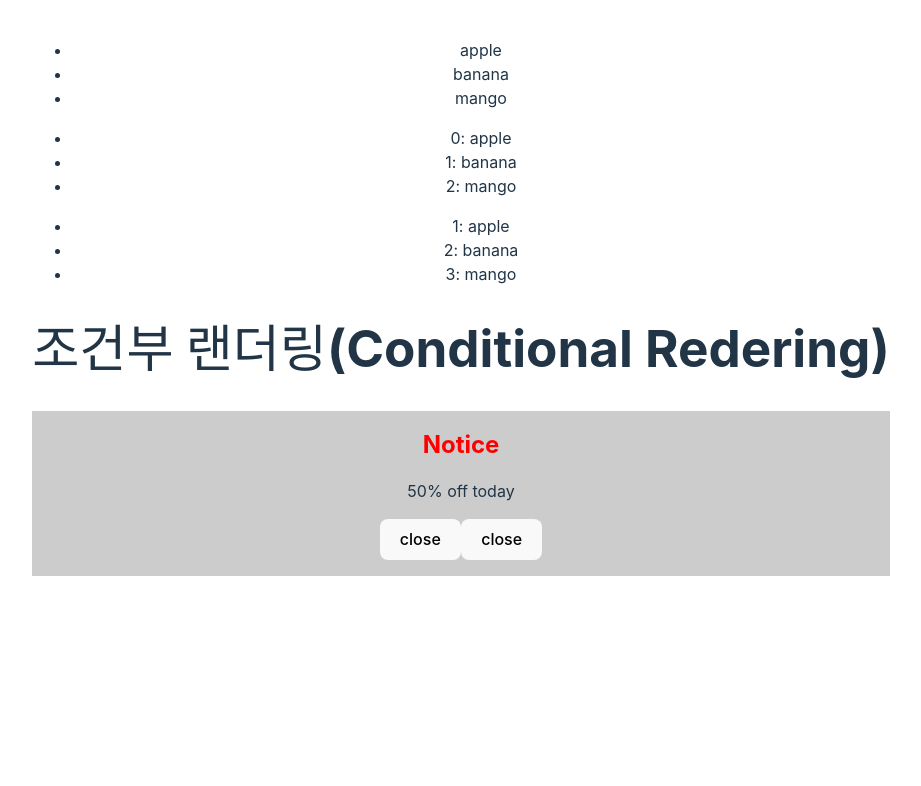
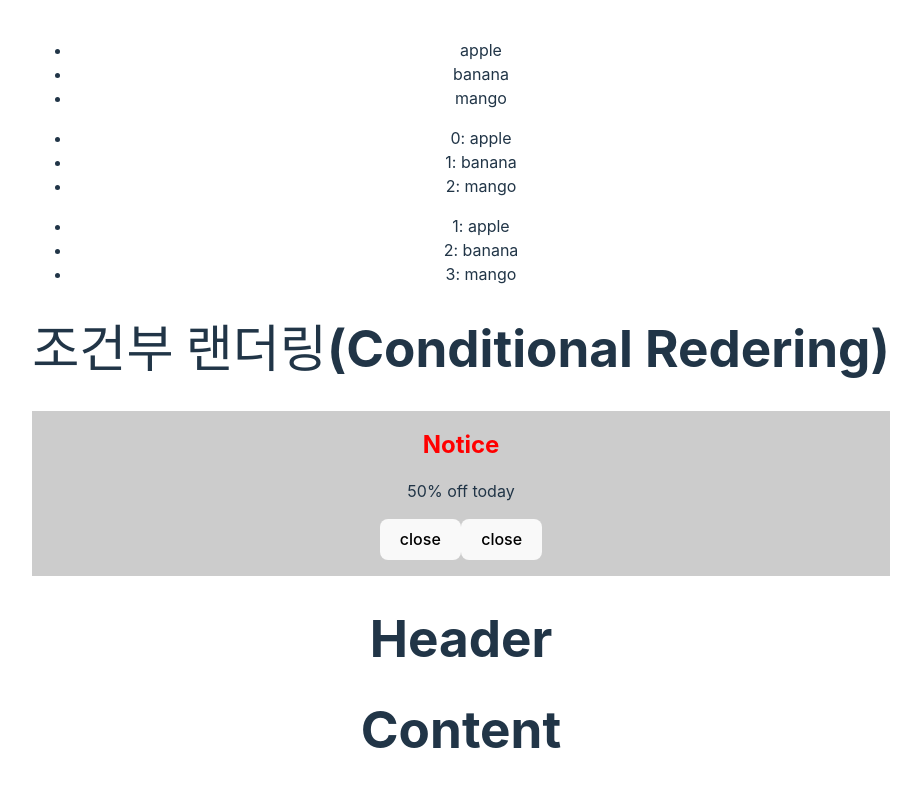
Before and after one commit to YooHyeok/vue3-vite-csslick-basic, a Vue app: page / in a window 1280 px wide. Shown: the part 474-1260 px from the top of the page, without its empty margins (179-1100 px from the left). Before the commit the page ends 1082 px from the top, so only its background shows below. Built offline with nearby package versions, Linux system fonts and the light colour scheme.

Commit message:
feat: `Chapter05` - 컴포넌트화 및 props 관련 초기 템플릿 컴포넌트 추가

```diff
--- a/src/App.vue
+++ b/src/App.vue
@@ -4,6 +4,7 @@ import Chapter02 from './components/Chapter02.vue'
 import Chapter03 from './components/Chapter03.vue'
 import Chapter04_01 from './components/Chapter04_01.vue'
 import Chapter04_02 from './components/Chapter04_02.vue'
+import Chapter05 from './components/Chapter05.vue'
 </script>
 
 <template>
@@ -12,6 +13,7 @@ import Chapter04_02 from './components/Chapter04_02.vue'
   <Chapter03/>
   <Chapter04_01/>
   <Chapter04_02/>
+  <Chapter05/>
 </template>
 
 <style scoped>
--- /dev/null
+++ b/src/components/Chapter05.vue
@@ -0,0 +1,8 @@
+<script setup>
+</script>
+<template>
+  <header>
+    <h1>Header</h1>
+  </header>
+  <h1>Content</h1>
+</template>
```
